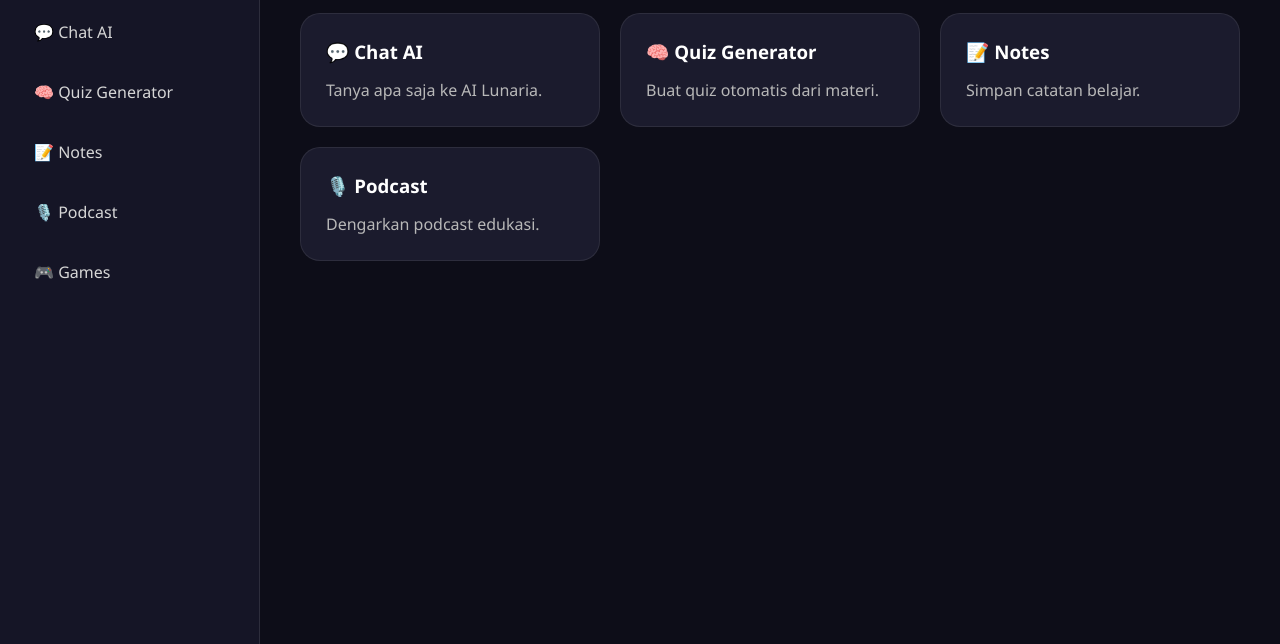
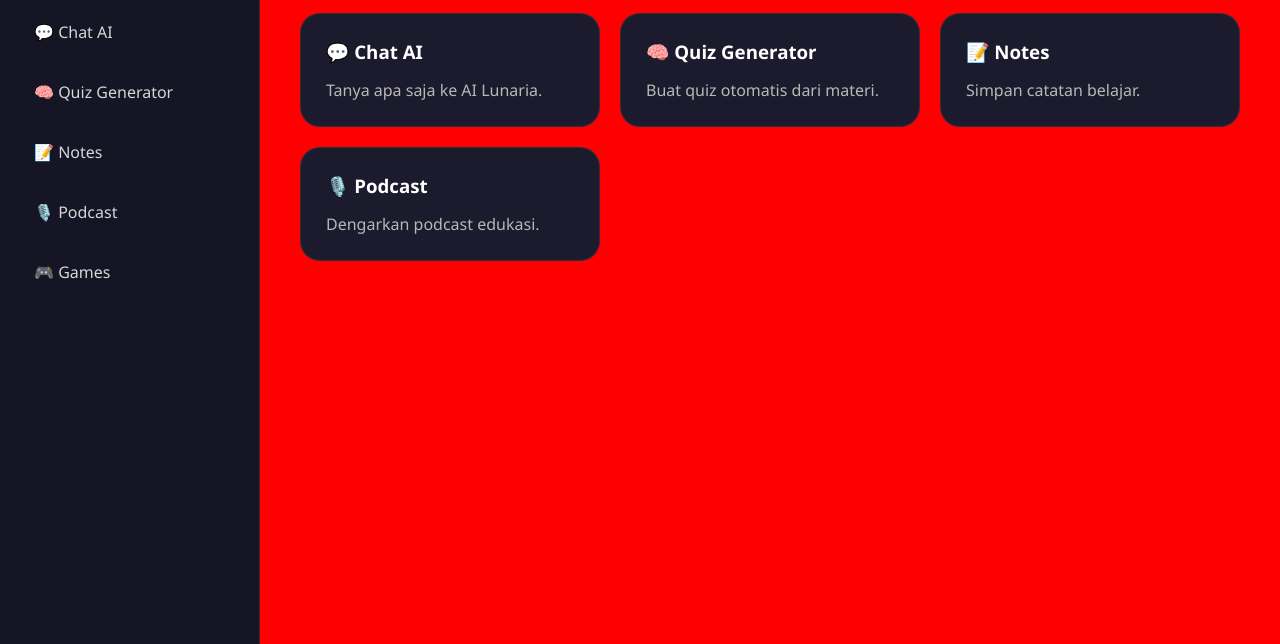
Before and after one commit to patriciamarthen-ui/Lunaria, a plain HTML site: page home.html in a window 1280 px wide. Shown: the part 156-800 px from the top of the page. Drawn offline with Linux system fonts and the light colour scheme.

Commit message:
Add files via upload

```diff
--- a/dashboard.css
+++ b/dashboard.css
@@ -6,7 +6,7 @@
 }
 
 body{
-    background:#0d0d18;
+    background:red;
     color:white;
 }
 
```
